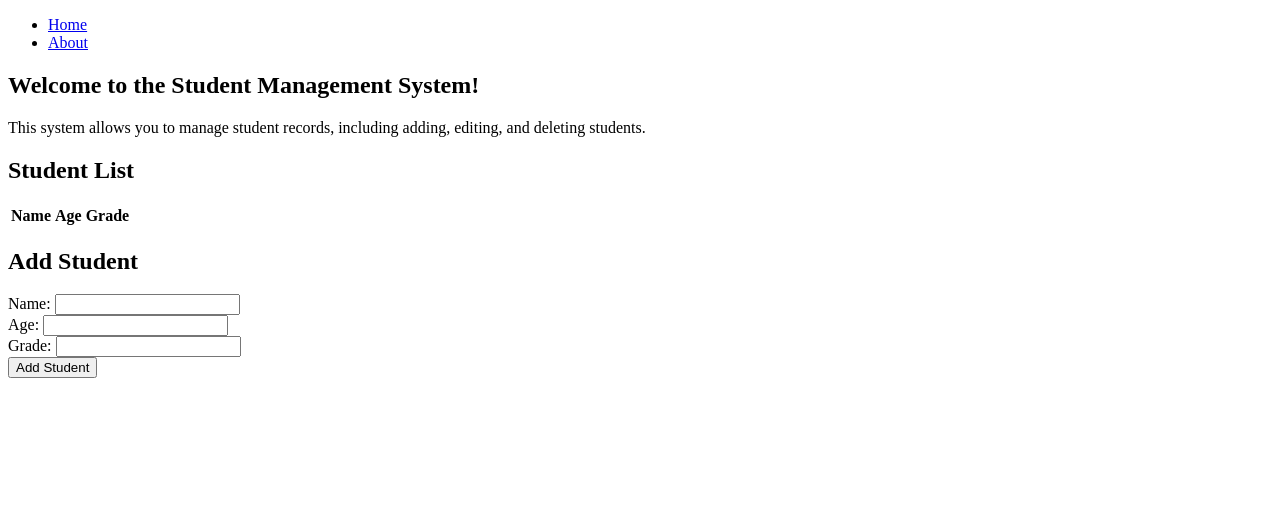
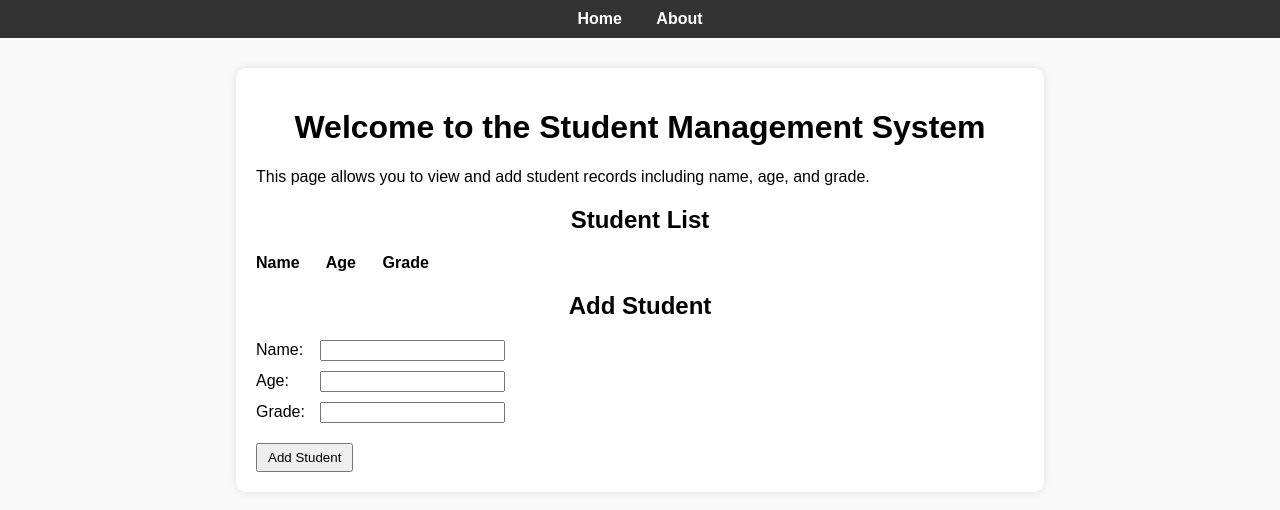
Before and after one commit to Logadharsini175/Student-Management-System, a plain HTML site: page index.html in a window 1280 px wide. Drawn offline with Linux system fonts and the light colour scheme.

Commit message:
Update index.html

```diff
--- a/index.html
+++ b/index.html
@@ -1,57 +1,93 @@
 <!DOCTYPE html>
-<html lang="en">
+<html>
 <head>
-    <meta charset="UTF-8">
-    <meta name="viewport" content="width=device-width, initial-scale=1.0">
   <title>Student Management System</title>
-    <link rel="stylesheet" href="styles.css">
+  <style>
+    body {
+      font-family: Arial, sans-serif;
+      margin: 0;
+      padding: 0;
+      text-align: center;
+      background-color: #f9f9f9;
+    }
+
+    nav {
+      background-color: #333;
+      padding: 10px 0;
+    }
+
+    nav a {
+      color: white;
+      margin: 0 15px;
+      text-decoration: none;
+      font-weight: bold;
+    }
+
+    .container {
+      width: 60%;
+      margin: 30px auto;
+      background-color: white;
+      padding: 20px;
+      border-radius: 10px;
+      box-shadow: 0 0 10px rgba(0,0,0,0.1);
+      text-align: left;
+    }
+
+    h1, h2 {
+      text-align: center;
+    }
+
+    form label {
+      display: inline-block;
+      width: 60px;
+    }
+
+    form input {
+      margin-bottom: 10px;
+    }
+
+    button {
+      margin-top: 10px;
+      padding: 5px 10px;
+    }
+
+    .student-list {
+      margin-top: 20px;
+    }
+
+    .student-list p {
+      font-weight: bold;
+    }
+  </style>
 </head>
 <body>
-    <header>
+
   <nav>
-            <ul>
-                <li><a href="index.html">Home</a></li>
-                <li><a href="about.html">About</a></li>
-            </ul>
+    <a href="index.html">Home</a>
+    <a href="about.html">About</a>
   </nav>
-    </header>
-    <main>
-        <section id="student-list">
-            <h2>Welcome to the Student Management System!</h2>
-            <p>This system allows you to manage student records, including adding, editing, and deleting students.</p>
+
+  <div class="container">
+    <h1>Welcome to the Student Management System</h1>
+    <p>This page allows you to view and add student records including name, age, and grade.</p>
+
     <h2>Student List</h2>
-            <table>
-                <thead>
-                    <tr>
-                        <th>Name</th>
-                        <th>Age</th>
-                        <th>Grade</th>
-                    </tr>
-                </thead>
-                <tbody id="student-table-body">
-                    <!-- Student data will be populated here -->
-                </tbody>
-            </table>
-        </section>
-        <section id="add-student">
+    <div class="student-list">
+      <p>Name &nbsp;&nbsp;&nbsp;&nbsp; Age &nbsp;&nbsp;&nbsp;&nbsp; Grade</p>
+      <!-- Student list goes here -->
+    </div>
+
     <h2>Add Student</h2>
     <form>
-                <div class="form-group">
-                    <label for="name">Name:</label>
-                    <input type="text" id="name" name="name">
+      <label>Name:</label>
+      <input type="text" name="name"><br>
+      <label>Age:</label>
+      <input type="text" name="age"><br>
+      <label>Grade:</label>
+      <input type="text" name="grade"><br>
+      <button type="submit">Add Student</button>
+    </form>
   </div>
-                <div class="form-group">
-                    <label for="age">Age:</label>
-                    <input type="number" id="age" name="age">
-                </div>
-                <div class="form-group">
-                    <label for="grade">Grade:</label>
-                    <input type="text" id="grade" name="grade">
-                </div>
-                <button id="add-student-btn">Add Student</button>
-            </form>
-        </section>
-    </main>
-    <script src="script.js"></script>
+
 </body>
 </html>
```
Lines whose indentation alone changed are shown as unchanged.
